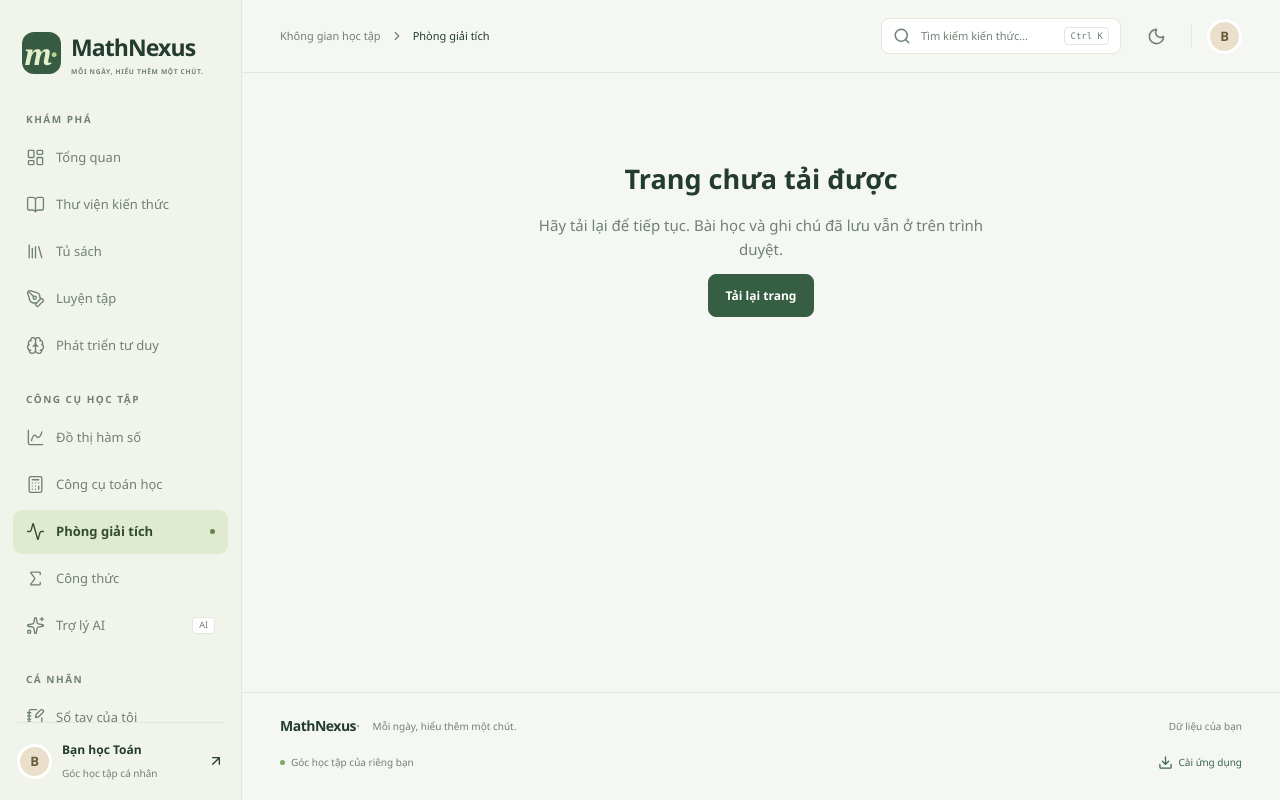
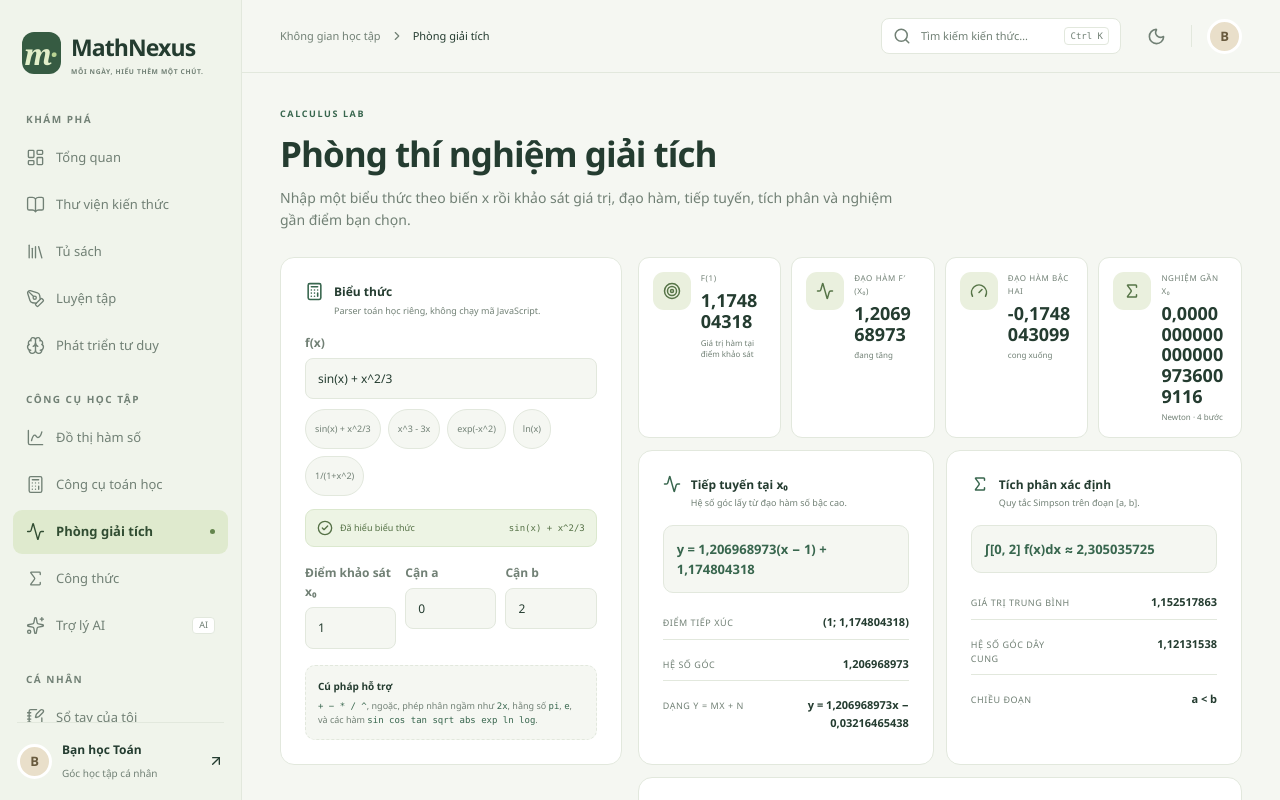
Before and after one commit to koko999-tien/mathnexus, a React (Vite) app: page /calculus in a window 1280 px wide. Shown: the top 800 px of the page. Built offline with nearby package versions, Linux system fonts and the light colour scheme.

Commit message:
Use supported icon for definite integral panel

```diff
--- a/src/pages/Calculus.tsx
+++ b/src/pages/Calculus.tsx
@@ -1,5 +1,5 @@
 import { useMemo, useState } from 'react';
-import { Activity, ArrowRight, Calculator, CheckCircle2, Gauge, Integral, Sigma, Target } from 'lucide-react';
+import { Activity, ArrowRight, Calculator, CheckCircle2, Gauge, Sigma, Target } from 'lucide-react';
 import { compileExpression, expressionErrorMessage } from '../utils/expressionMath';
 import { findRootNear, localBehavior, numericalSecondDerivative, simpsonIntegral, tangentLine } from '../utils/calculusMath';
 import { formatNumber } from '../utils/math';
@@ -118,7 +118,7 @@ export default function Calculus() {
           </div>
 
           <div className="panel calculus-result-panel">
-            <div className="calculus-panel-title"><Integral size={18} /><div><strong>Tích phân xác định</strong><span>Quy tắc Simpson trên đoạn [a, b].</span></div></div>
+            <div className="calculus-panel-title"><Sigma size={18} /><div><strong>Tích phân xác định</strong><span>Quy tắc Simpson trên đoạn [a, b].</span></div></div>
             {!intervalValid ? <p className="calculus-empty">Hãy nhập hai cận hữu hạn.</p> : integral === null ? <p className="calculus-empty">Không thể tích phân ổn định trên đoạn này. Có thể hàm gián đoạn hoặc vượt miền xác định.</p> : <>
               <div className="calculus-equation">∫[{fmt(left)}, {fmt(right)}] f(x)dx ≈ {fmt(integral)}</div>
               <div className="analysis-list">
```
